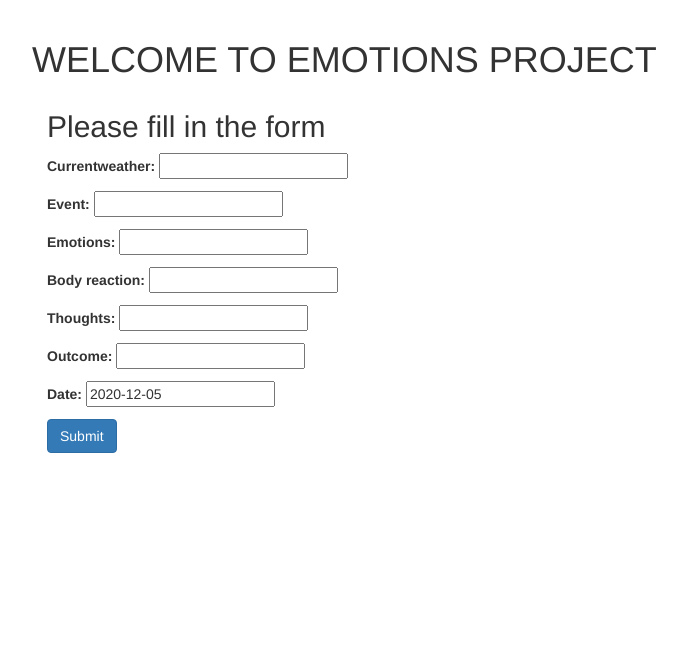
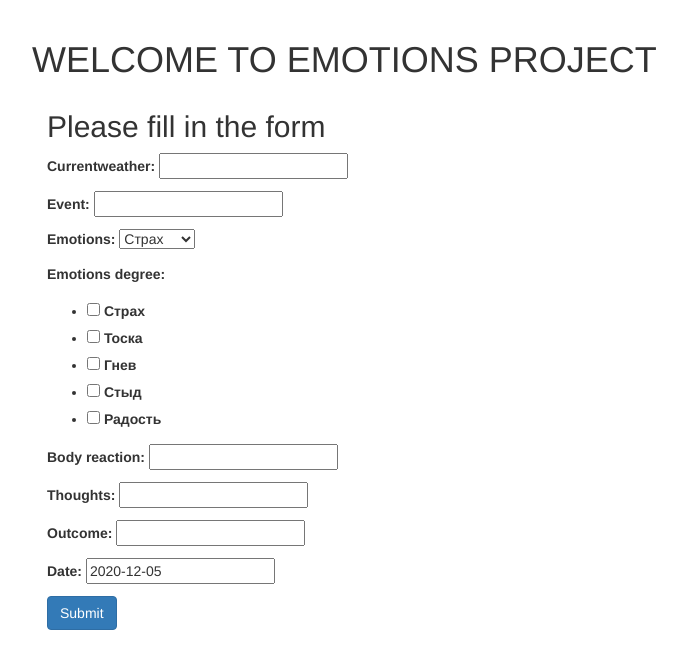
Before and after one commit to WillyGoodwill/django-emotions-project, a Django app: page / in a window 1280 px wide. Shown: the part 51-720 px from the top of the page, without its empty margins (53-740 px from the left). Run offline with Django 3.2, Linux system fonts and the light colour scheme; some libraries are stand-ins or nearby versions.

Commit message:
added multiple choice

```diff
--- a/basic_app/forms.py
+++ b/basic_app/forms.py
@@ -6,6 +6,14 @@ from django.utils import timezone
 
 
 class FormEmotions(forms.ModelForm):
+
+    EMOTIONS_CHOICES = (
+    (u'1', u'Страх'),
+    (u'2', u'Тоска'),
+    (u'3', u'Гнев'),
+    (u'4', u'Стыд'),
+    (u'5', u'Радость'))
+
     # getting current weather from API for St. Petersburg
     import requests
     import json
@@ -19,7 +27,11 @@ class FormEmotions(forms.ModelForm):
     date = forms.DateField(initial = timezone.now())
     currentweather = forms.FloatField(initial = current_weather_temp, required=False)
     event = forms.CharField()
-    emotions = forms.CharField()
+
+    emotions = forms.ChoiceField(choices = EMOTIONS_CHOICES)
+
+    emotions_degree = forms.MultipleChoiceField(choices = EMOTIONS_CHOICES,widget=forms.CheckboxSelectMultiple)
+
     body_reaction = forms.CharField()
     thoughts = forms.CharField()
     outcome = forms.CharField()
--- a/basic_app/models.py
+++ b/basic_app/models.py
@@ -6,30 +6,16 @@ from django.utils import timezone
 
 
 class Emotions(models.Model):
-    EMOTIONS_CHOICES = (
-    (u'1', u'Страх'),
-    (u'2', u'Тоска'),
-    (u'3', u'Гнев'),
-    (u'4', u'Стыд'),
-    (u'5', u'Радость'),
 
-)
     date = models.DateField(editable=True, auto_now=True)
 
     currentweather = models.FloatField(default = 1.0)
 
     event = models.CharField(max_length= 100)
     emotions = models.CharField(max_length= 100)
+    emotions_degree = models.CharField(max_length= 100,default = 1)
+
     # emotions = models.CharField(max_length=1, choices=EMOTIONS_CHOICES)
     body_reaction = models.CharField(max_length= 100)
     thoughts = models.CharField(max_length= 100)
     outcome = models.CharField(max_length= 100)
-
-# class EmotionsDegree(models.Model):
-#     emotions = models.ForeignKey(Emotions, on_delete = models.CASCADE)
-#     if emotions == '':
-#         degreeChoice1 = ['']
-#     elif emotions == ''
-
-#     # assign degree depending on choice
-#     emotions_degree
--- a/templates/basic_app/emotions.html
+++ b/templates/basic_app/emotions.html
@@ -12,6 +12,7 @@
                         <th>weather</th>
                         <th>event</th>
                         <th>emotions</th>
+                        <th>emotions degree</th>
                         <th>body reaction</th>
                         <th>thoughts</th>
                         <th>outcome</th>
@@ -22,6 +23,7 @@
                         <td>{{em.currentweather}}</td>
                         <td>{{em.event}}</td>
                         <td>{{em.emotions}}</td>
+                        <td>{{em.emotions_degree}}</td>
                         <td>{{em.body_reaction}}</td>
                         <td>{{em.thoughts}}</td>
                         <td>{{em.outcome}}</td>
```
Also changed, not shown: basic_app/migrations/0007_auto_20201204_1830.py (added), db.sqlite3.
